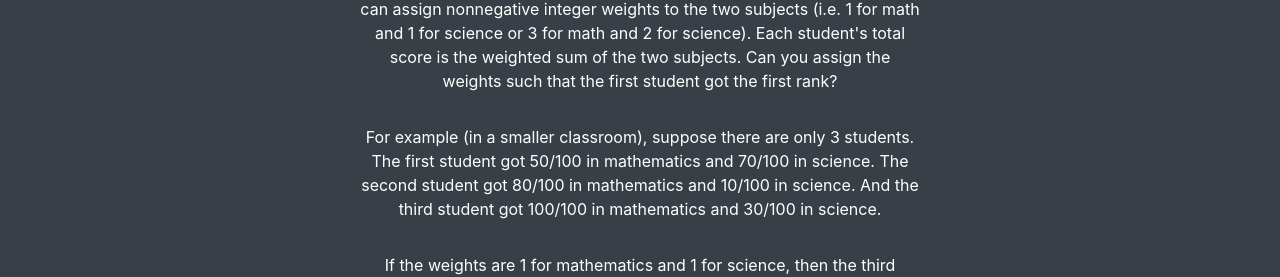
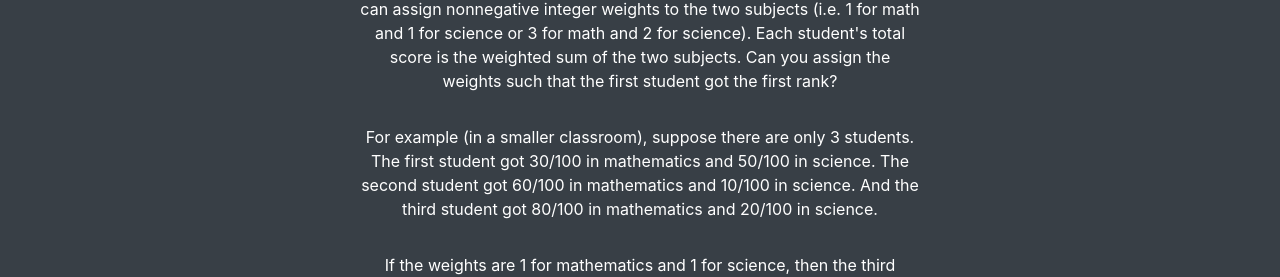
Before and after one commit to plumsirawit/visualizing-problems-geo, a Next.js app: page /p1 in a window 1280 px wide. Shown: the part 1117-1394 px from the top of the page. Built offline with nearby package versions, Linux system fonts and the light colour scheme.

Commit message:
fix: move p1 example to lower values

```diff
--- a/pages/p1.tsx
+++ b/pages/p1.tsx
@@ -13,9 +13,9 @@ import { Animation } from "../components/p1/Animation";
 export default function P1() {
   const [showSolution, setShowSolution] = useState<boolean>(false);
   const [points, setPoints] = useState<[number, number][]>([
-    [50, 70],
-    [80, 10],
-    [100, 30],
+    [30, 50],
+    [60, 10],
+    [80, 20],
   ]);
   const [A, setA] = useState<number>(1);
   const [B, setB] = useState<number>(1);
@@ -50,9 +50,9 @@ export default function P1() {
           </p>
           <p className="small">
             For example (in a smaller classroom), suppose there are only 3
-            students. The first student got 50/100 in mathematics and 70/100 in
-            science. The second student got 80/100 in mathematics and 10/100 in
-            science. And the third student got 100/100 in mathematics and 30/100
+            students. The first student got 30/100 in mathematics and 50/100 in
+            science. The second student got 60/100 in mathematics and 10/100 in
+            science. And the third student got 80/100 in mathematics and 20/100
             in science.
           </p>
           <p className="small">
```
